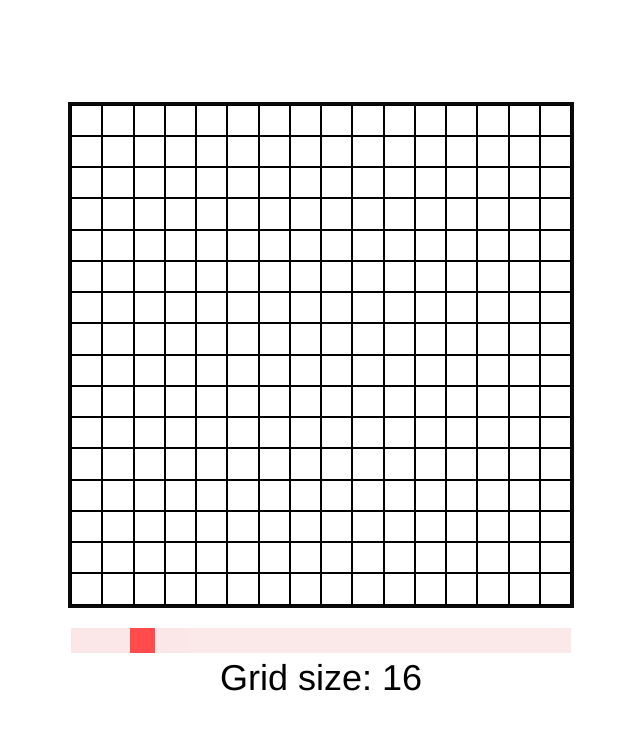
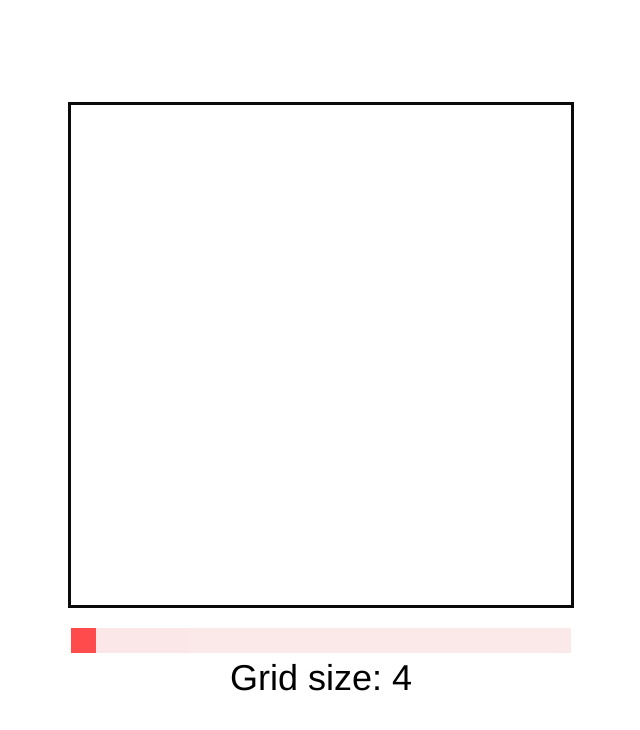
Before and after one commit to ramonferreirareis/etch-a-sketch, a plain HTML site: page index.html in a window 1280 px wide. Shown: the whole page, without its empty margins (319-959 px from the left). Drawn offline with Linux system fonts and the light colour scheme.

Commit message:
Fix grid overflowing and squares not scaling size properly

```diff
--- a/index.html
+++ b/index.html
@@ -10,7 +10,7 @@
 <body>
     <div id="canvas"></div>
     <div class="slidercontainer">
-        <input type="range" min="4" max="100" value ="16" class="slider" id="myRange">
+        <input type="range" min="4" max="100" value ="4" class="slider" id="myRange">
         <p>Grid size: <span id="value"></span></p>
     </div>
 </body>
--- a/script.js
+++ b/script.js
@@ -42,4 +42,4 @@ slider.oninput = function() {
     createGrid(value);
 }
 
-createGrid(16);
+createGrid(4);
--- a/styles.css
+++ b/styles.css
@@ -12,23 +12,24 @@ body {
     gap: 20px;
 }
 
-.row {
-    height: 6.25%;
-    display: flex;
-    flex-direction: row;
-}
-
-.square {
-    flex-basis: 6.25%;
-    border: solid 1px black;
-}
-
 #canvas {
     border: 3px solid rgb(10, 10, 10);
     width: 500px;
     height: 500px;
 
+    display: flex;
+    flex-direction: column;
 }
+
+.row {
+    flex: 1;
+    display: flex;
+}
+
+.square {
+    flex: 1;
+}
+
 
 .color {
     background-color: black;
```
